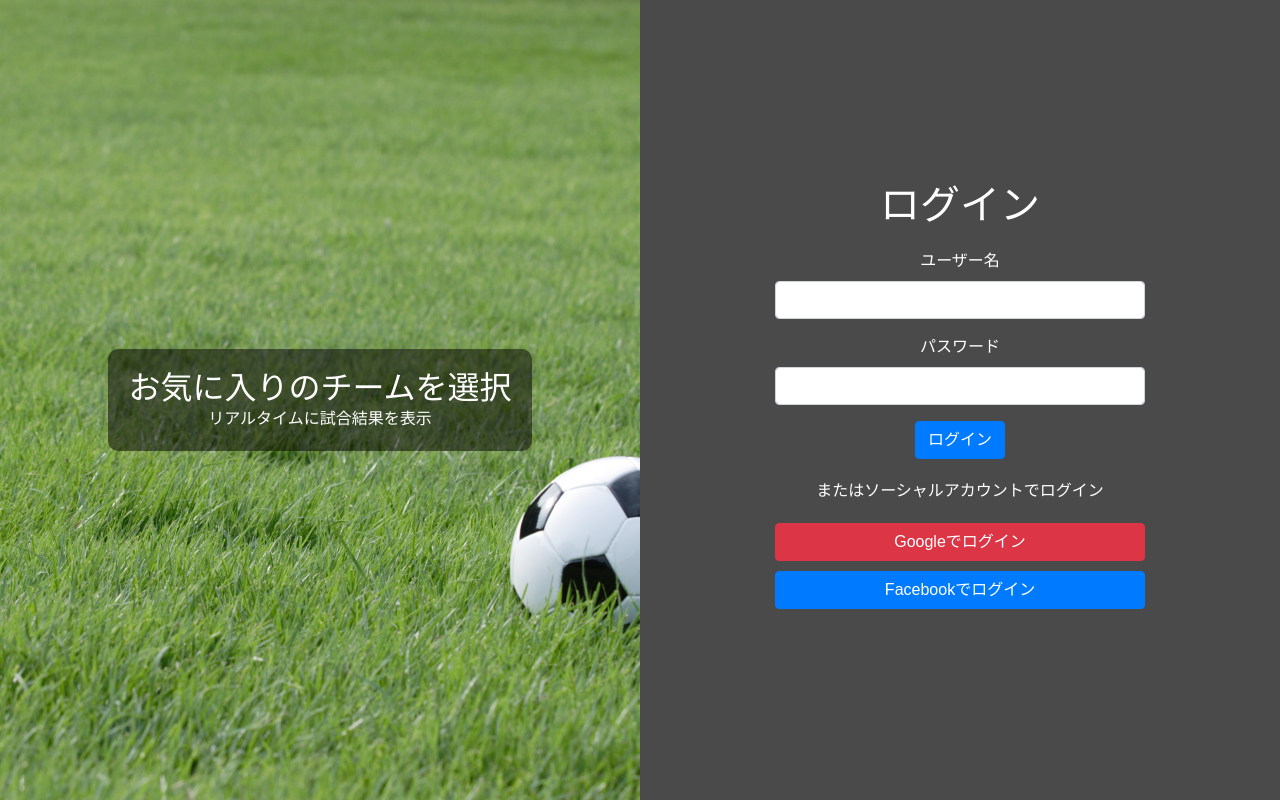
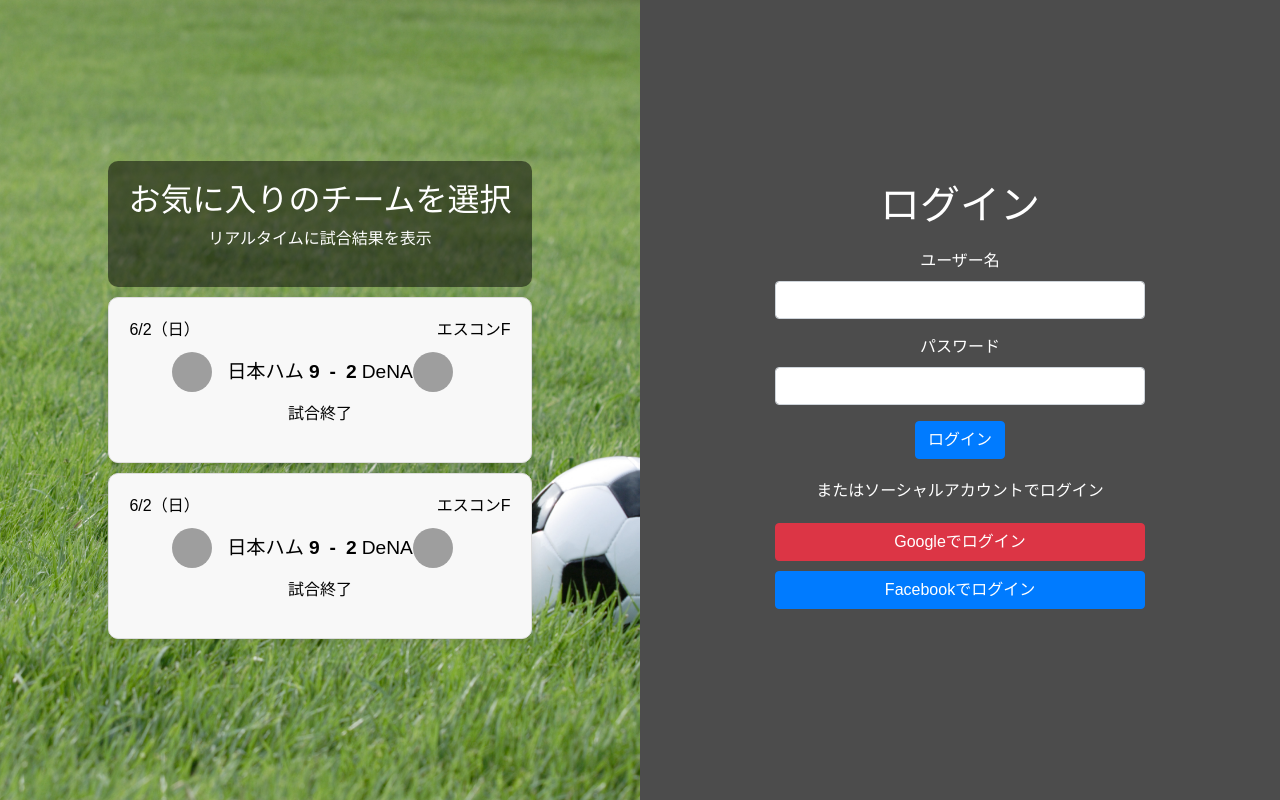
Before and after one commit to sadarame/ScoreBoardWEB, a Flask app: template scoreboard_app/templates/login.html in a window 1280 px wide. Run offline with Flask 3, Linux system fonts and the light colour scheme; the template is opened without the code that fills it, so the values that code supplies are empty; parts of the project's set-up code (start-up, migrations or seed data) failed here and were passed over; some libraries are stand-ins or nearby versions; grey boxes are pictures that could not be loaded.

Commit message:
あああ

```diff
--- a/scoreboard_app/templates/login.html
+++ b/scoreboard_app/templates/login.html
@@ -3,22 +3,80 @@
 
 <head>
     <meta charset="UTF-8">
-    <meta name="viewport" content="width=device-width, initial-scale=1.0">
+    <meta name="viewport" content="width=device-width,initial-scale=1.0">
     <title>ログイン - スポーツスコアボード</title>
     <link href="https://maxcdn.bootstrapcdn.com/bootstrap/4.5.2/css/bootstrap.min.css" rel="stylesheet">
     <link rel="stylesheet" href="styles.css">
+    <script src="https://code.jquery.com/jquery-3.4.1.min.js"
+        integrity="sha256-CSXorXvZcTkaix6Yvo6HppcZGetbYMGWSFlBw8HfCJo=" crossorigin="anonymous">
+        </script>
 </head>
 
 <body>
+
     <div class="row no-gutters">
         <div class="col-md-6 bg-image order-2 order-md-1">
-            <div class="overlay">
-                <h2>お気に入りのチームを選択</h2>
-                <p>リアルタイムに試合結果を表示</p>
+            <!-- 説明エリア -->
+            <div>
+                <div class="overlay-content">
+                    <h2>お気に入りのチームを選択</h2>
+                    <p>リアルタイムに試合結果を表示</p>
+                </div>
+
+                <!-- スライダーのコンテナ -->
+
+                <!-- サンプル１つ目 -->
+                <div class="bb-score__item">
+                    <a class="bb-score__content" data-cl_cl_index="1">
+                        <p class="bb-score__description">
+                            <span class="bb-score__date">6/2（日）</span>
+                            <span class="bb-score__venue">エスコンF</span>
+                        </p>
+                        <div class="bb-score__status">
+                            <div class="bb-score__team">
+                                <span class="bb-score__homeLogo bb-score__homeLogo--npbTeam8"></span>
+                                <span>日本ハム</span>
+                                <span class="bb-score__score">9</span>
+                            </div>
+                            <span class="bb-score__score">-</span>
+                            <div class="bb-score__team">
+                                <span class="bb-score__score">2</span>
+                                <span>DeNA</span>
+                                <span class="bb-score__awayLogo bb-score__awayLogo--npbTeam3"></span>
+                            </div>
+                        </div>
+                        <p class="bb-score__link">試合終了</p>
+                    </a>
+                </div>
+
+                <!-- サンプル２つ目 -->
+                <div class="bb-score__item">
+                    <a class="bb-score__content" data-cl_cl_index="1">
+                        <p class="bb-score__description">
+                            <span class="bb-score__date">6/2（日）</span>
+                            <span class="bb-score__venue">エスコンF</span>
+                        </p>
+                        <div class="bb-score__status">
+                            <div class="bb-score__team">
+                                <span class="bb-score__homeLogo bb-score__homeLogo--npbTeam8"></span>
+                                <span>日本ハム</span>
+                                <span class="bb-score__score">9</span>
+                            </div>
+                            <span class="bb-score__score">-</span>
+                            <div class="bb-score__team">
+                                <span class="bb-score__score">2</span>
+                                <span>DeNA</span>
+                                <span class="bb-score__awayLogo bb-score__awayLogo--npbTeam3"></span>
+                            </div>
+                        </div>
+                        <p class="bb-score__link">試合終了</p>
+                    </a>
+                </div>
 
             </div>
+        </div>
 
-        </div>
+        <!-- ログインフォームエリア -->
         <div class="col-md-6 login-form order-1 order-md-2">
             <div class="container">
                 <h1>ログイン</h1>
@@ -51,6 +109,7 @@
     </script>
     <script src="https://ajax.googleapis.com/ajax/libs/jquery/3.5.1/jquery.min.js"></script>
     <script src="https://maxcdn.bootstrapcdn.com/bootstrap/4.5.2/js/bootstrap.min.js"></script>
+
 </body>
 
 </html>
--- a/scoreboard_app/templates/styles.css
+++ b/scoreboard_app/templates/styles.css
@@ -52,10 +52,19 @@ body {
     text-align: center;
 }
 
-.overlay {
+.overlay-content {
     background: rgba(0, 0, 0, 0.5);
     padding: 20px;
     border-radius: 10px;
+    margin: 10px;
+
+}
+
+
+iframe {
+    width: 100%;
+    height: 100vh;
+    border: none;
 }
 
 .overlay h2,
@@ -72,3 +81,133 @@ body {
         order: 2 !important;
     }
 }
+
+.scoreboard {
+    margin-top: 20px;
+    font-size: 1.5em;
+}
+
+.team {
+    margin: 10px 0;
+}
+
+
+body {
+    font-family: Arial, sans-serif;
+    margin: 0;
+    padding: 0;
+    height: 100vh;
+    background-color: white;
+    color: black;
+    display: flex;
+    justify-content: center;
+    align-items: center;
+}
+
+.bb-score__item {
+    list-style: none;
+    /* width: 90%; */
+    background: #f8f8f8;
+    padding: 20px;
+    border: 1px solid #ddd;
+    border-radius: 10px;
+    box-shadow: 0 4px 8px rgba(0, 0, 0, 0.1);
+    border-radius: 10px;
+    margin: 10px;
+}
+
+.overlay-content2 {
+    background: rgba(0, 0, 0, 0.5);
+    padding: 20px;
+    border-radius: 10px;
+    margin: 10px;
+
+}
+
+.bb-score__content {
+    text-decoration: none;
+    color: black;
+}
+
+.bb-score__description {
+    display: flex;
+    justify-content: space-between;
+    margin-bottom: 10px;
+}
+
+.bb-score__status {
+    display: flex;
+    justify-content: center;
+    align-items: center;
+    font-size: 1.2em;
+    margin-bottom: 10px;
+}
+
+.bb-score__team {
+    display: flex;
+    align-items: center;
+}
+
+.bb-score__homeLogo,
+.bb-score__awayLogo {
+    display: flex;
+    align-items: center;
+    margin-right: 5px;
+}
+
+.bb-score__homeLogo:before,
+.bb-score__awayLogo:before {
+    content: '';
+    display: inline-block;
+    width: 40px;
+    height: 40px;
+    background-size: cover;
+    background-position: center;
+    border-radius: 50%;
+    margin-right: 10px;
+}
+
+.bb-score__homeLogo--npbTeam8:before {
+    background-image: url('../images/npbTeam8.png');
+    /* 日本ハムのアイコン */
+}
+
+.bb-score__awayLogo--npbTeam3:before {
+    background-image: url('../images/npbTeam3.png');
+    /* DeNAのアイコン */
+}
+
+.bb-score__score {
+    font-weight: bold;
+    margin: 0 5px;
+}
+
+.swiper--wrapper {
+    /* wrapperのサイズを調整 */
+    width: 100%;
+    height: 300px;
+}
+
+.swiper-slide {
+    /* スライドのサイズを調整、中身のテキスト配置調整、背景色 */
+    color: #ffffff;
+    width: 100%;
+    height: 100%;
+    text-align: center;
+    line-height: 300px;
+}
+
+.swiper-slide:nth-child(3n + 1) {
+    /*1、4、7、3n+1枚目の背景色 */
+    background-color: #de4439;
+}
+
+.swiper-slide:nth-child(3n + 2) {
+    /*2、5、8、3n+2枚目の背景色 */
+    background-color: #fcd500;
+}
+
+.swiper-slide:nth-child(3n + 3) {
+    /*3、6、9、3n+3枚目の背景色 */
+    background-color: #53c638;
+}
```
Also changed, not shown: scoreboard_app/templates/js/slide.js (added, +12 -0 lines), scoreboard_app/templates/sample.html (added, +119 -0 lines), scoreboard_app/templates/slide.html (added, +126 -0 lines).
